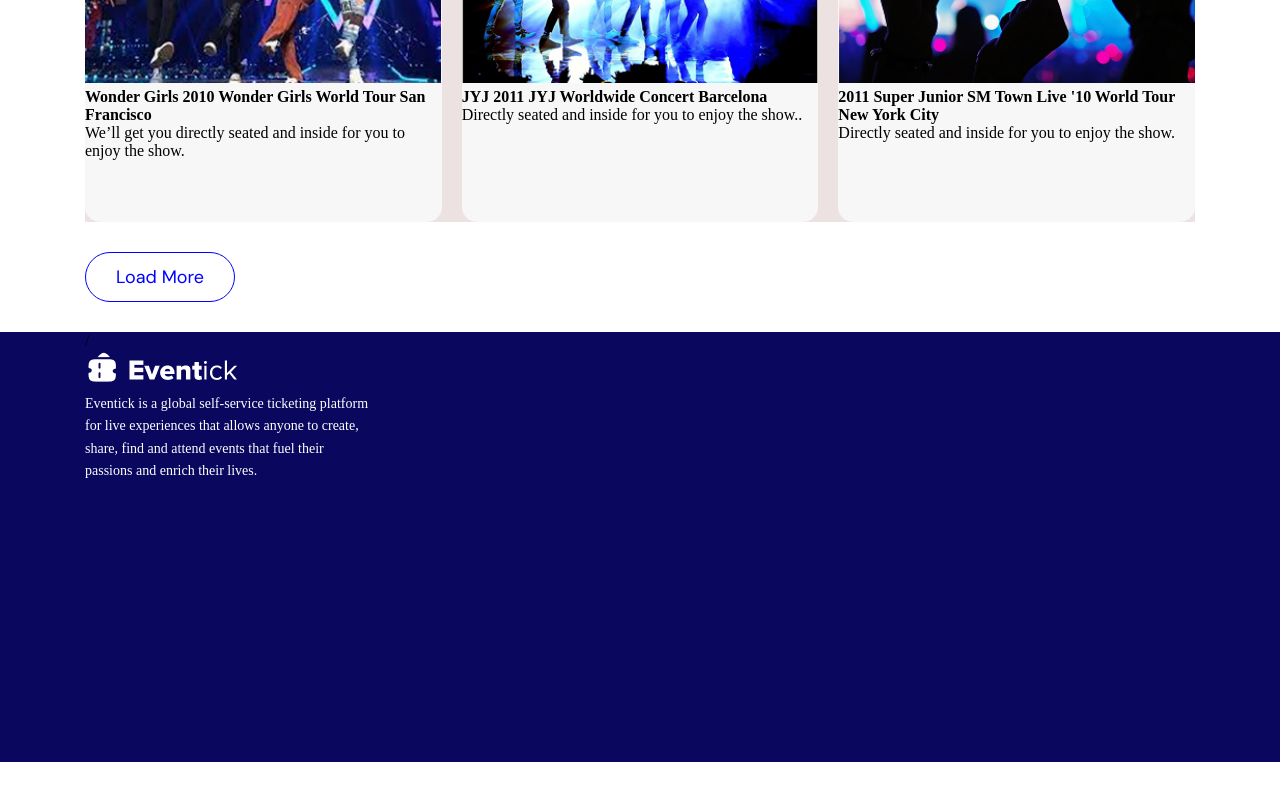
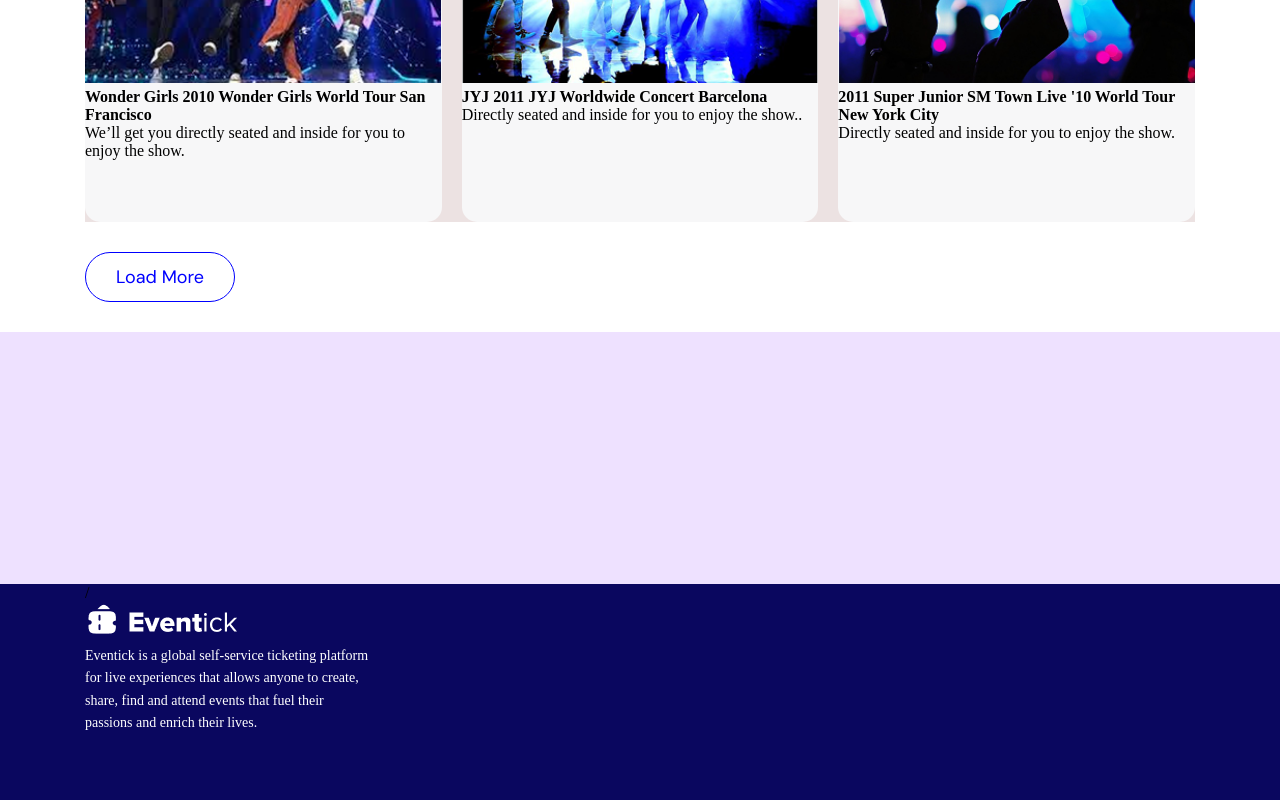
Before and after one commit to raihanata/event-ticketing-web, a React (Vite) app: page / in a window 1280 px wide. Shown: the part 1325-2125 px from the top of the page. Before the commit the page ends 2087 px from the top, so only its background shows below. Built offline with nearby package versions, Linux system fonts and the light colour scheme.

Commit message:
header make  events section in progress

```diff
--- /dev/null
+++ b/src/components/MakeEvent.jsx
@@ -0,0 +1,13 @@
+import React from 'react'
+
+const MakeEvent = () => {
+  return (
+    <section className='makeevent'>
+        <div className="container">
+
+        </div>
+    </section>
+  )
+}
+
+export default MakeEvent
--- a/src/components/MakeYourEvent.jsx
+++ /dev/null
@@ -1,11 +0,0 @@
-import React from 'react'
-
-const MakeYourEvent = () => {
-  return (
-    <div>
-
-    </div>
-  )
-}
-
-export default MakeYourEvent
--- a/src/components/header.css
+++ b/src/components/header.css
@@ -165,3 +165,9 @@
 border: 1px solid blue;
   margin-bottom: 30px;
  }
+ /* make your own event section css */
+ .makeevent{
+    background-color:#EEE1FF ;
+    min-height: 252px;
+
+ }
--- a/src/pages/Home.jsx
+++ b/src/pages/Home.jsx
@@ -1,16 +1,17 @@
 import React from 'react'
 import Banner from '../components/Banner'
 import UpcomingEvents from '../components/UpcomingEvents'
-import MakeYourEvent from '../components/MakeYourEvent'
+
 import SearchEvent from '../components/SearchEvent'
+import MakeEvent from '../components/MakeEvent'
 
 const Home = () => {
   return (
     <>
-    <Banner/>
-    <SearchEvent/>
-    <UpcomingEvents/>
-    {/* <MakeYourEvent/> */}
+      <Banner />
+      <SearchEvent />
+      <UpcomingEvents />
+      <MakeEvent/>
     </>
   )
 }
```
